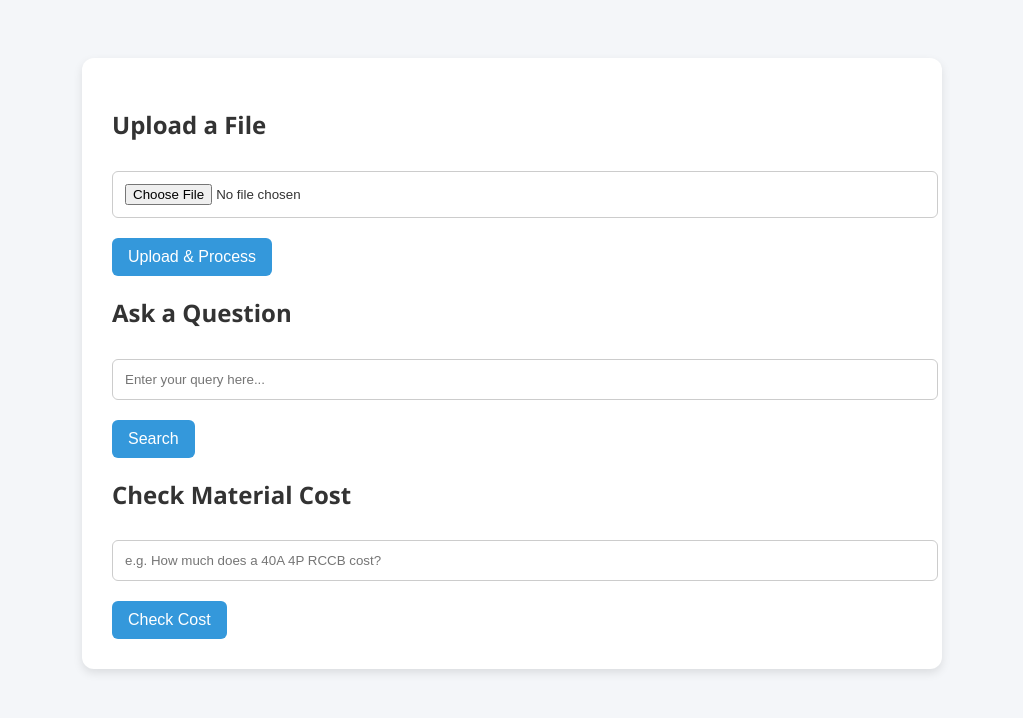
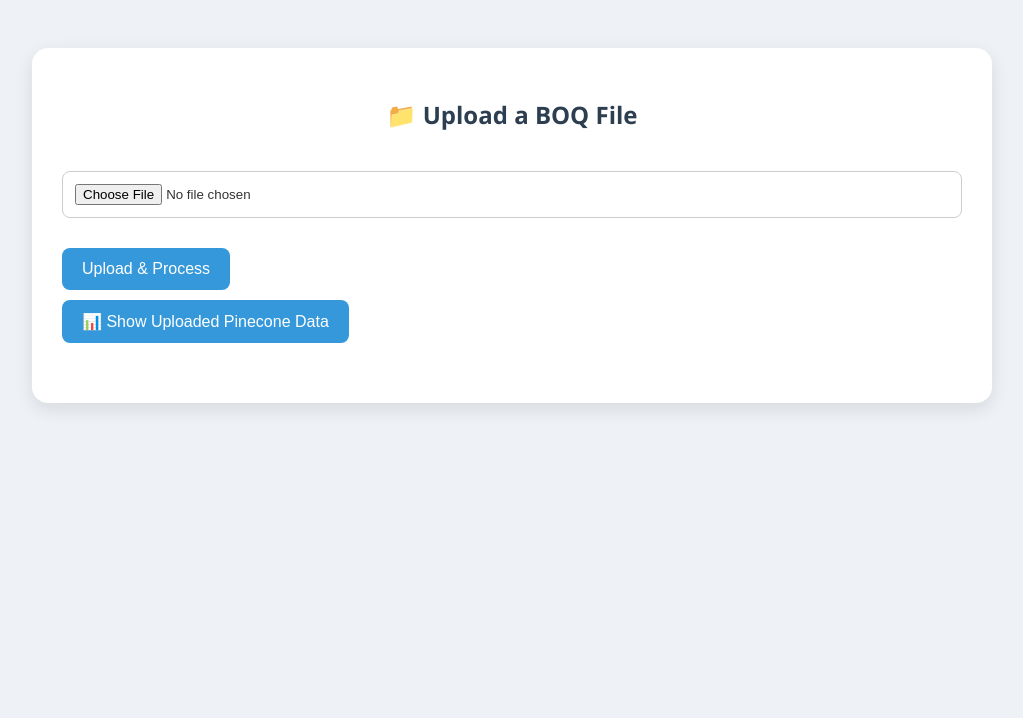
Before and after one commit to shahinshahin/iim-capstone-v2, a FastAPI app: page / in a window 1280 px wide. Shown: the top 718 px of the page, without its empty margins (128-1151 px from the left). Run offline with FastAPI, Linux system fonts and the light colour scheme; parts of the project's set-up code (start-up, migrations or seed data) failed here and were passed over.

Commit message:
Update Dockerfile, main.py, templates, and material data handling

```diff
--- a/main.py
+++ b/main.py
@@ -6,7 +6,7 @@ from fastapi.responses import FileResponse
 import shutil
 import os
 
-from vector_store import embed_and_store, query_index, compute_material_cost
+from vector_store import embed_and_store, query_index, compute_material_cost,get_all_pinecone_data
 
 app = FastAPI()
 templates = Jinja2Templates(directory="templates")
@@ -16,9 +16,24 @@ UPLOAD_DIR = "temp_files"
 os.makedirs(UPLOAD_DIR, exist_ok=True)
 
 @app.get("/", response_class=HTMLResponse)
-async def read_root(request: Request):
-    return templates.TemplateResponse("index.html", {"request": request})
+async def form_page(request: Request, message: str = ""):
+    pinecone_data = get_all_pinecone_data()
+    return templates.TemplateResponse("index.html", {
+        "request": request,
+        "message": message,
+        "pinecone_data": pinecone_data
+    })
 
+from fastapi.responses import JSONResponse
+
+@app.get("/fetch-data")
+async def fetch_pinecone_data():
+    data = get_all_pinecone_data()
+    return JSONResponse(content=data)
+
+
+from fastapi.responses import RedirectResponse
+from urllib.parse import urlencode
 
 @app.post("/upload")
 async def upload_file(file: UploadFile = File(...)):
@@ -27,7 +42,8 @@ async def upload_file(file: UploadFile = File(...)):
         shutil.copyfileobj(file.file, f)
 
     msg = embed_and_store(temp_file_path)
-    return RedirectResponse("/", status_code=303)
+    query_params = urlencode({"message": "File uploaded and indexed successfully!"})
+    return RedirectResponse(f"/?{query_params}", status_code=303)
 
 
 @app.post("/query", response_class=HTMLResponse)
@@ -37,32 +53,27 @@ async def run_query(request: Request, query: str = Form(...)):
 
 @app.post("/query/cost", response_class=HTMLResponse)
 async def query_with_cost(request: Request, query: str = Form(...)):
-    extracted = query_index(query)
+    extracted_list = query_index(query)  # now returns a list of dicts
 
-    # Handle different formats from Pinecone metadata
-    raw_materials = extracted.get("Raw Materials", [])
-    quantities = extracted.get("Sub QTY", [])
+    materials = []
+    for item in extracted_list:
+        raw_material = item.get("Raw Materials", "")
+        sub_qty = item.get("Sub QTY", 1)
+        original = item.get("Original", "")
 
-    if isinstance(raw_materials, str):
-        raw_materials = [raw_materials]
-    if isinstance(quantities, (int, float, str)):
-        quantities = [quantities]
-
-    # Ensure both lists are aligned
-    materials = []
-    for i in range(len(raw_materials)):
-        materials.append({
-            "Raw Materials": raw_materials[i],
-            "Sub QTY": quantities[i] if i < len(quantities) else 1,
-            "Original": extracted.get("Original", "")  # For fuzzy match fallback
-        })
+        if isinstance(raw_material, str) and raw_material.strip():
+            materials.append({
+                "Raw Materials": raw_material,
+                "Sub QTY": sub_qty,
+                "Original": original
+            })
 
     cost_result = compute_material_cost(materials)
 
     return templates.TemplateResponse("index.html", {
         "request": request,
         "cost_result": cost_result,
-        "result": extracted
+        "result": materials  # you can use this if needed in the HTML
     })
 
 @app.get("/download-cost-summary")
--- /dev/null
+++ b/outputs/vector_ids.json
@@ -0,0 +1 @@
+["id-0", "id-1-0", "id-2-0", "id-2-1", "id-2-2", "id-2-3", "id-3-0", "id-3-1", "id-3-2", "id-3-3", "id-3-4", "id-3-5", "id-4-0", "id-4-1", "id-4-2", "id-4-3", "id-5-0", "id-6-0", "id-7-0", "id-8"]
--- a/templates/index.html
+++ b/templates/index.html
@@ -6,124 +6,162 @@
   <style>
     body {
       font-family: 'Segoe UI', sans-serif;
-            background-color: #f4f6f9;
+      background-color: #eef2f7;
       color: #333;
-            padding: 50px;
+      padding: 40px;
     }
 
     .container {
-            background: #fff;
+      background: #ffffff;
       padding: 30px;
-            border-radius: 12px;
-            max-width: 800px;
+      border-radius: 16px;
+      max-width: 900px;
       margin: auto;
-            box-shadow: 0 4px 10px rgba(0, 0, 0, 0.1);
+      box-shadow: 0 6px 18px rgba(0, 0, 0, 0.1);
     }
 
-        input[type="file"], input[type="text"] {
+    h2 {
+      text-align: center;
+      color: #2c3e50;
+      margin-bottom: 30px;
+    }
+
+    input[type="file"],
+    input[type="text"] {
       padding: 12px;
       width: 100%;
       margin: 10px 0 20px;
       border: 1px solid #ccc;
-            border-radius: 6px;
+      border-radius: 8px;
+      box-sizing: border-box;
     }
 
     button {
       background-color: #3498db;
       color: white;
-            padding: 10px 16px;
+      padding: 12px 20px;
       border: none;
-            border-radius: 6px;
+      border-radius: 8px;
       font-size: 16px;
       cursor: pointer;
-            transition: background 0.3s ease;
+      transition: all 0.3s ease;
+      margin-top: 10px;
     }
 
     button:hover {
-            background-color: #2980b9;
+      background-color: #2c80b4;
+      transform: translateY(-1px);
     }
 
     table {
       width: 100%;
       border-collapse: collapse;
       margin-top: 20px;
-        }
-
-        table, th, td {
-            border: 1px solid #ccc;
+      border-radius: 8px;
+      overflow: hidden;
     }
 
     th, td {
-            padding: 10px;
+      padding: 12px 15px;
+      border-bottom: 1px solid #ddd;
+    }
+
+    th {
+      background-color: #3498db;
+      color: white;
       text-align: left;
     }
 
+    tr:hover {
+      background-color: #f1f7ff;
+    }
+
     .result, .cost-result {
-            margin-top: 20px;
-            padding: 10px;
-            background: #ecf0f1;
+      margin-top: 25px;
+      padding: 15px;
+      background: #f7fafc;
+      border-left: 4px solid #3498db;
+      border-radius: 8px;
+      font-family: monospace;
+    }
+
+    .message {
+      color: #e74c3c;
+      font-weight: bold;
+      margin-bottom: 20px;
+      border: 1px solid #e0b4b4;
+      background-color: #fdecea;
+      padding: 12px;
+      border-radius: 8px;
+    }
+
+    .btn-group {
+      display: flex;
+      gap: 10px;
+    }
+
+    #pinecone-data-output {
+      margin-top: 30px;
     }
   </style>
 </head>
 <body>
 <div class="container">
-    <h2>Upload a File</h2>
+  <h2>📁 Upload a BOQ File</h2>
+
   <form action="/upload" enctype="multipart/form-data" method="post">
     <input name="file" type="file" required />
     <button type="submit">Upload & Process</button>
   </form>
 
+  {% if message %}
+  <div class="message">
+    {{ message }}
+  </div>
+  {% endif %}
+
   {% if result %}
   <div class="result">
-        <h3>Result:</h3>
+    <h3>🔍 Extracted Result:</h3>
     <pre>{{ result }}</pre>
   </div>
   {% endif %}
 
-    <h2>Ask a Question</h2>
-    <form action="/query" method="post">
-        <input type="text" name="query" placeholder="Enter your query here..." required>
-        <button type="submit">Search</button>
-    </form>
+  <div class="btn-group">
+    <button onclick="loadPineconeData()">📊 Show Uploaded Pinecone Data</button>
+  </div>
 
-    {% if result %}
-    <div class="result">
-        <h3>Answer:</h3>
-        <p>{{ result }}</p>
+  <div id="pinecone-data-output"></div>
 </div>
-    {% endif %}
 
-    <h2>Check Material Cost</h2>
-    <form action="/query/cost" method="post">
-        <input type="text" name="query" placeholder="e.g. How much does a 40A 4P RCCB cost?" required>
-        <button type="submit">Check Cost</button>
-    </form>
+<script>
+  async function loadPineconeData() {
+    const outputDiv = document.getElementById("pinecone-data-output");
+    outputDiv.innerHTML = "<em>Loading data...</em>";
 
-    {% if cost_result %}
-    <div class="cost-result">
-        <h3>Material Cost Summary:</h3>
-        <table>
-            <tr>
-                <th>Raw Material</th>
-                <th>Quantity</th>
-                <th>Unit Price</th>
-                <th>Discount</th>
-                <th>Total</th>
-            </tr>
-            {% for item in cost_result %}
-            <tr>
-                <td>{{ item["Raw Material"] }}</td>
-                <td>{{ item["Quantity"] }}</td>
-                <td>{{ item["Unit Price"] }}</td>
-                <td>{{ item["Discount"] }}</td>
-                <td>{{ item["Total"] }}</td>
-            </tr>
-            {% endfor %}
-        </table>
-    </div>
-    <br>
-    <a href="/download-cost-summary" target="_blank">📥 Download Cost Summary Excel</a>
-    {% endif %}
-</div>
+    try {
+      const response = await fetch("/fetch-data");
+      const data = await response.json();
+
+      if (data.length === 0) {
+        outputDiv.innerHTML = "<p>No data found in Pinecone.</p>";
+        return;
+      }
+
+      let html = "<table><thead><tr><th>Raw Material</th><th>Quantity</th><th>Original</th></tr></thead><tbody>";
+      data.forEach(item => {
+        const raw = item["Raw Materials"] || "";
+        const qty = item["Sub QTY"] || "";
+        const original = item["Original"] || item["text"] || "";
+        html += `<tr><td>${raw}</td><td>${qty}</td><td>${original}</td></tr>`;
+      });
+      html += "</tbody></table>";
+
+      outputDiv.innerHTML = html;
+    } catch (error) {
+      outputDiv.innerHTML = `<p style='color: red;'>Error loading data: ${error}</p>`;
+    }
+  }
+</script>
 </body>
 </html>
```
Also changed, not shown: data_store.py (added, +49 -0 lines), outputs/pinecone_metadata.json (added, +82 -0 lines), requirements.txt (+3 -9 lines), vector_store.py (+79 -23 lines), 8 other files. Lines whose indentation alone changed are shown as unchanged.
